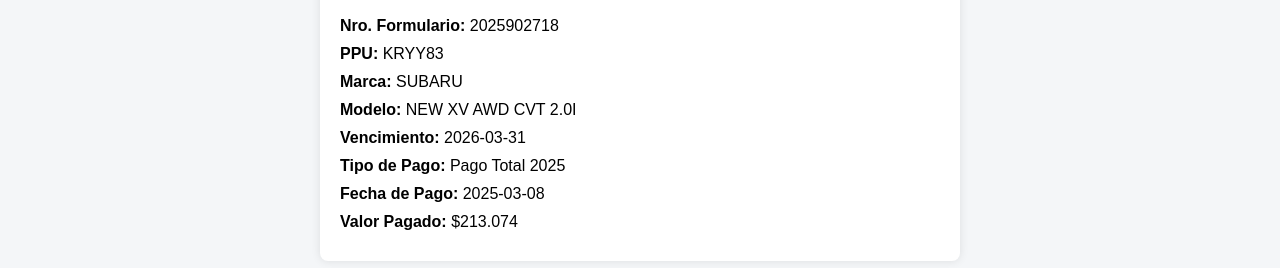
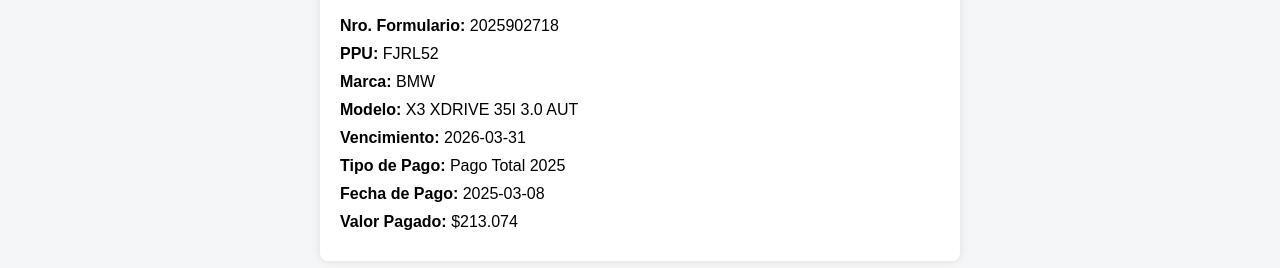
Before and after one commit to cmm2025-dev/QR_Validate-Municipalidad-de-Petorca, a plain HTML site: page index.html in a window 1280 px wide. Shown: the part 302-570 px from the top of the page. Drawn offline with Linux system fonts and the light colour scheme.

Commit message:
Update index.html

```diff
--- a/index.html
+++ b/index.html
@@ -55,10 +55,10 @@
       ✅ Documento válidamente emitido con código de validación: <strong>1119917</strong>
     </div>
     <div class="data-row"><span class="label">Nro. Formulario:</span> 2025902718</div>
-    <div class="data-row"><span class="label">PPU:</span> KRYY83</div>
-    <div class="data-row"><span class="label">Marca:</span> SUBARU
+    <div class="data-row"><span class="label">PPU:</span> FJRL52 <div>
+    <div class="data-row"><span class="label">Marca:</span> BMW
       </div>
-    <div class="data-row"><span class="label">Modelo:</span> NEW XV AWD CVT 2.0I</div>
+    <div class="data-row"><span class="label">Modelo:</span> X3 XDRIVE 35I 3.0 AUT <div>
     <div class="data-row"><span class="label">Vencimiento:</span> 2026-03-31</div>
     <div class="data-row"><span class="label">Tipo de Pago:</span> Pago Total 2025</div>
     <div class="data-row"><span class="label">Fecha de Pago:</span> 2025-03-08</div>
```
